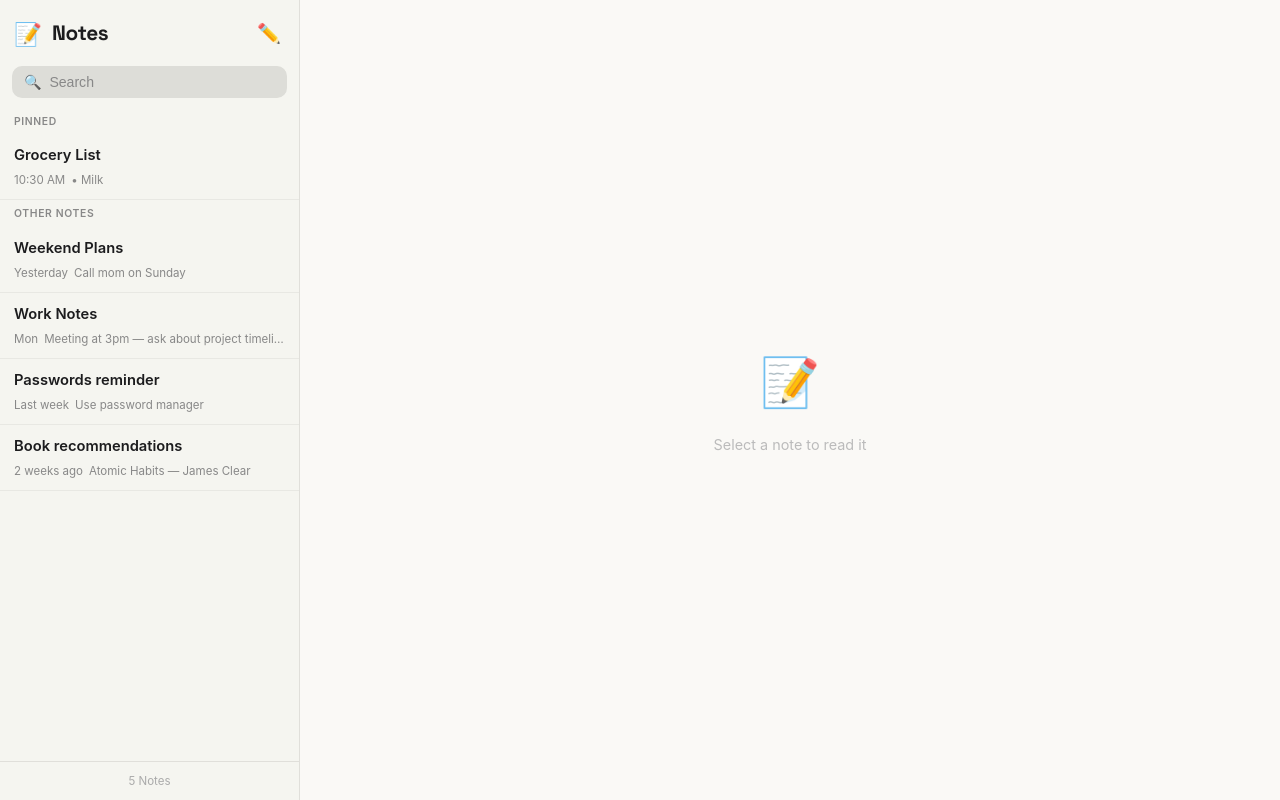
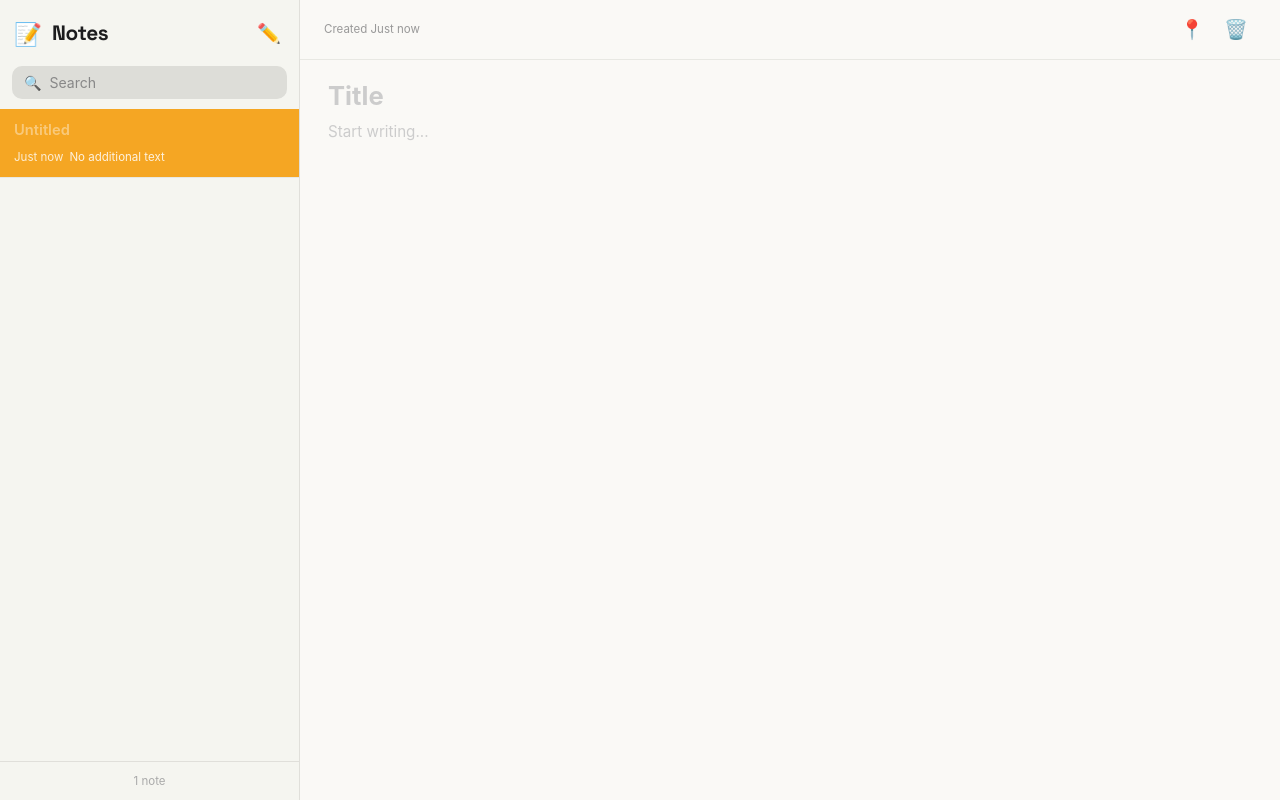
Before and after one commit to ENDPLAYZ45/PVT, a Next.js app: page /notes in a window 1280 px wide. Both pictures are taken after a click on the button "✏️". Built offline with nearby package versions, Linux system fonts and the light colour scheme.

Commit message:
feat: fully functional notes app decoy with create/edit/delete/pin + localStorage

```diff
--- a/src/app/globals.css
+++ b/src/app/globals.css
@@ -606,11 +606,160 @@ h4 { font-size: 1.25rem; }
 .calc-btn--zero { grid-column: span 2; text-align: left; padding-left: 28px; }
 .calc-hint { text-align: center; color: #2a2a2a; font-size: 0.6rem; padding: 8px; font-family: monospace; user-select: none; }
 
-/* ---------- Notes Decoy App ---------- */
+/* ---------- Notes App (Functional Decoy) ---------- */
 .notes-layout {
   display: flex; height: 100vh; width: 100%;
   background: #FAF9F6; font-family: -apple-system, BlinkMacSystemFont, 'Segoe UI', sans-serif;
   overflow: hidden;
+}
+
+/* Sidebar */
+.notes-sidebar {
+  width: 300px; min-width: 300px; height: 100vh;
+  background: #F5F5F0; border-right: 1px solid #E0DFDA;
+  display: flex; flex-direction: column; overflow: hidden;
+}
+.notes-header {
+  display: flex; align-items: center; gap: 10px;
+  padding: 16px 14px 10px; flex-shrink: 0;
+}
+.notes-logo {
+  font-size: 1.4rem; cursor: pointer; user-select: none;
+  -webkit-tap-highlight-color: transparent; flex-shrink: 0;
+}
+.notes-title { flex: 1; font-size: 1.3rem; font-weight: 700; color: #1c1c1e; margin: 0; }
+.notes-compose {
+  background: none; border: none; font-size: 1.3rem; cursor: pointer;
+  color: #F5A623; padding: 4px; transition: transform 0.15s ease;
+}
+.notes-compose:hover { transform: scale(1.15); }
+
+.notes-search-wrap { padding: 4px 12px 10px; flex-shrink: 0; }
+.notes-search {
+  width: 100%; padding: 8px 12px;
+  background: #DDDDD8; border: none; border-radius: 10px;
+  font-size: 0.88rem; color: #1c1c1e; outline: none;
+  font-family: inherit;
+}
+.notes-search::placeholder { color: #888; }
+
+.notes-section-label {
+  padding: 6px 14px 2px; font-size: 0.62rem; font-weight: 700;
+  color: #999; letter-spacing: 0.08em; flex-shrink: 0;
+}
+
+/* Notes list */
+.notes-list { flex: 1; overflow-y: auto; }
+
+.notes-list-empty {
+  padding: 40px 20px; text-align: center; color: #bbb;
+  display: flex; flex-direction: column; align-items: center; gap: 12px;
+}
+.notes-list-empty p { font-size: 0.88rem; }
+
+.notes-item {
+  padding: 10px 14px; cursor: pointer; border-bottom: 1px solid #E8E8E3;
+  transition: background 0.1s ease;
+}
+.notes-item:hover { background: #EDECEA; }
+.notes-item--active { background: #F5A623 !important; }
+.notes-item--active .notes-item-title { color: #fff; }
+.notes-item--active .notes-item-time { color: rgba(255,255,255,0.8); }
+.notes-item--active .notes-item-body { color: rgba(255,255,255,0.85); }
+.notes-item--active .notes-pin-icon { opacity: 1; }
+
+.notes-item-row { display: flex; align-items: center; justify-content: space-between; gap: 6px; margin-bottom: 3px; }
+.notes-item-title { font-size: 0.92rem; font-weight: 600; color: #1c1c1e; white-space: nowrap; overflow: hidden; text-overflow: ellipsis; flex: 1; }
+.notes-pin-icon { font-size: 0.75rem; flex-shrink: 0; }
+.notes-item-preview { display: flex; gap: 6px; align-items: baseline; }
+.notes-item-time { font-size: 0.72rem; color: #888; white-space: nowrap; flex-shrink: 0; }
+.notes-item-body { font-size: 0.72rem; color: #888; white-space: nowrap; overflow: hidden; text-overflow: ellipsis; }
+
+.notes-footer {
+  padding: 10px 14px; text-align: center; font-size: 0.72rem; color: #aaa;
+  flex-shrink: 0; margin-top: auto; border-top: 1px solid #E0DFDA;
+}
+
+/* Create button */
+.notes-create-btn {
+  background: #F5A623; color: white; border: none; border-radius: 8px;
+  padding: 8px 18px; font-size: 0.85rem; font-weight: 600; cursor: pointer;
+  transition: opacity 0.15s ease;
+}
+.notes-create-btn:hover { opacity: 0.85; }
+
+/* Detail pane */
+.notes-detail { flex: 1; display: flex; flex-direction: column; overflow: hidden; background: #FAF9F6; }
+.notes-detail-header {
+  display: flex; align-items: center; justify-content: space-between;
+  padding: 12px 24px; border-bottom: 1px solid #E8E8E3; flex-shrink: 0;
+}
+.notes-detail-time { font-size: 0.72rem; color: #999; }
+.notes-detail-actions { display: flex; gap: 4px; }
+.notes-action-btn {
+  background: none; border: none; font-size: 1.2rem; cursor: pointer;
+  padding: 4px 8px; border-radius: 6px; transition: background 0.1s ease;
+}
+.notes-action-btn:hover { background: rgba(0,0,0,0.06); }
+.notes-delete-btn:hover { background: rgba(255,59,48,0.1); }
+
+/* Editor */
+.notes-editor { flex: 1; display: flex; flex-direction: column; overflow: hidden; padding: 0; }
+.notes-editor-title {
+  font-size: 1.6rem; font-weight: 700; color: #1c1c1e;
+  border: none; outline: none; padding: 20px 28px 8px;
+  background: transparent; font-family: inherit; width: 100%;
+  flex-shrink: 0;
+}
+.notes-editor-title::placeholder { color: #ccc; }
+.notes-editor-body {
+  flex: 1; border: none; outline: none;
+  padding: 0 28px 20px; resize: none;
+  font-size: 0.95rem; color: #3c3c3e; line-height: 1.75;
+  background: transparent; font-family: inherit; width: 100%;
+  overflow-y: auto;
+}
+.notes-editor-body::placeholder { color: #ccc; }
+
+/* Empty state */
+.notes-empty { flex: 1; display: flex; flex-direction: column; align-items: center; justify-content: center; gap: 14px; color: #bbb; }
+.notes-empty-icon { font-size: 3rem; }
+.notes-empty p { font-size: 0.9rem; margin-bottom: 4px; }
+
+/* Dark mode */
+@media (prefers-color-scheme: dark) {
+  .notes-layout { background: #1C1C1E; }
+  .notes-sidebar { background: #2C2C2E; border-color: #3A3A3C; }
+  .notes-title { color: #F2F2F7; }
+  .notes-search { background: #3A3A3C; color: #F2F2F7; }
+  .notes-item { border-color: #3A3A3C; }
+  .notes-item:hover { background: #3A3A3C; }
+  .notes-item-title { color: #F2F2F7; }
+  .notes-detail { background: #1C1C1E; }
+  .notes-detail-header { border-color: #3A3A3C; }
+  .notes-editor-title { color: #F2F2F7; }
+  .notes-editor-body { color: #D1D1D1; }
+  .notes-footer { border-color: #3A3A3C; }
+  .notes-section-label { color: #555; }
+}
+[data-theme="dark"] .notes-layout { background: #1C1C1E; }
+[data-theme="dark"] .notes-sidebar { background: #2C2C2E; border-color: #3A3A3C; }
+[data-theme="dark"] .notes-title { color: #F2F2F7; }
+[data-theme="dark"] .notes-search { background: #3A3A3C; color: #F2F2F7; }
+[data-theme="dark"] .notes-item { border-color: #3A3A3C; }
+[data-theme="dark"] .notes-item:hover { background: #3A3A3C; }
+[data-theme="dark"] .notes-item-title { color: #F2F2F7; }
+[data-theme="dark"] .notes-detail { background: #1C1C1E; }
+[data-theme="dark"] .notes-detail-header { border-color: #3A3A3C; }
+[data-theme="dark"] .notes-editor-title { color: #F2F2F7; }
+[data-theme="dark"] .notes-editor-body { color: #D1D1D1; }
+[data-theme="dark"] .notes-section-label { color: #555; }
+[data-theme="dark"] .notes-action-btn:hover { background: rgba(255,255,255,0.08); }
+
+/* Mobile */
+@media (max-width: 768px) {
+  .notes-sidebar { width: 100%; min-width: 100%; border-right: none; }
+  .notes-detail { display: none; }
 }
 
 /* Sidebar */
--- a/src/app/notes/page.tsx
+++ b/src/app/notes/page.tsx
@@ -1,57 +1,155 @@
 "use client";
 
-import { useState, useEffect } from "react";
+import { useState, useEffect, useRef } from "react";
 import { useRouter } from "next/navigation";
 
-const DEFAULT_NOTES = [
-  { id: 1, title: "Grocery List", body: "• Milk\n• Eggs\n• Bread\n• Butter\n• Coffee\n• Fruits", time: "10:30 AM", pinned: true },
-  { id: 2, title: "Weekend Plans", body: "Call mom on Sunday\nPay electricity bill\nGym — skip leg day?\nMovie with friends maybe", time: "Yesterday", pinned: false },
-  { id: 3, title: "Work Notes", body: "Meeting at 3pm — ask about project timeline\nSend report to Rahul\nDeadline: Friday EOD", time: "Mon", pinned: false },
-  { id: 4, title: "Passwords reminder", body: "Use password manager\nDon't reuse passwords\nUpdate old accounts", time: "Last week", pinned: false },
-  { id: 5, title: "Book recommendations", body: "Atomic Habits — James Clear\nThe Alchemist\nSapiens\nLet's Talk Money", time: "2 weeks ago", pinned: false },
-];
+interface Note {
+  id: string;
+  title: string;
+  body: string;
+  updatedAt: string;
+  createdAt: string;
+  pinned: boolean;
+}
+
+function formatTime(iso: string) {
+  const d = new Date(iso);
+  const now = new Date();
+  const diff = now.getTime() - d.getTime();
+  if (diff < 60000) return "Just now";
+  if (diff < 3600000) return `${Math.floor(diff / 60000)}m ago`;
+  if (diff < 86400000) return d.toLocaleTimeString([], { hour: "2-digit", minute: "2-digit" });
+  if (diff < 604800000) return d.toLocaleDateString([], { weekday: "short" });
+  return d.toLocaleDateString([], { month: "short", day: "numeric" });
+}
+
+const STORAGE_KEY = "pvt_notes_data";
+
+function loadNotes(): Note[] {
+  if (typeof window === "undefined") return [];
+  try {
+    const raw = localStorage.getItem(STORAGE_KEY);
+    return raw ? JSON.parse(raw) : [];
+  } catch { return []; }
+}
+
+function saveNotes(notes: Note[]) {
+  localStorage.setItem(STORAGE_KEY, JSON.stringify(notes));
+}
 
 export default function NotesPage() {
   const router = useRouter();
-  const [selected, setSelected] = useState<typeof DEFAULT_NOTES[0] | null>(null);
+  const [notes, setNotes] = useState<Note[]>([]);
+  const [selected, setSelected] = useState<Note | null>(null);
   const [search, setSearch] = useState("");
+  const [editTitle, setEditTitle] = useState("");
+  const [editBody, setEditBody] = useState("");
   const [logoTaps, setLogoTaps] = useState(0);
-  const [tapTimer, setTapTimer] = useState<ReturnType<typeof setTimeout> | null>(null);
+  const tapTimerRef = useRef<ReturnType<typeof setTimeout> | null>(null);
+  const autoSaveRef = useRef<ReturnType<typeof setTimeout> | null>(null);
+  const bodyRef = useRef<HTMLTextAreaElement>(null);
 
-  // Secret: tap the "N" logo 3 times to return to chat
+  // Load notes on mount
+  useEffect(() => {
+    const loaded = loadNotes();
+    setNotes(loaded);
+  }, []);
+
+  // Auto-save on edit with 600ms debounce
+  useEffect(() => {
+    if (!selected) return;
+    if (autoSaveRef.current) clearTimeout(autoSaveRef.current);
+    autoSaveRef.current = setTimeout(() => {
+      const updatedNote: Note = {
+        ...selected,
+        title: editTitle.trim() || "Untitled",
+        body: editBody,
+        updatedAt: new Date().toISOString(),
+      };
+      const updated = notes.map((n) => (n.id === selected.id ? updatedNote : n));
+      setNotes(updated);
+      setSelected(updatedNote);
+      saveNotes(updated);
+    }, 600);
+  }, [editTitle, editBody]);
+
+  const createNote = () => {
+    const newNote: Note = {
+      id: crypto.randomUUID(),
+      title: "",
+      body: "",
+      updatedAt: new Date().toISOString(),
+      createdAt: new Date().toISOString(),
+      pinned: false,
+    };
+    const updated = [newNote, ...notes];
+    setNotes(updated);
+    saveNotes(updated);
+    selectNote(newNote);
+    setTimeout(() => {
+      // Focus title if empty
+      const titleEl = document.getElementById("note-title-input") as HTMLInputElement;
+      if (titleEl) titleEl.focus();
+    }, 50);
+  };
+
+  const selectNote = (note: Note) => {
+    setSelected(note);
+    setEditTitle(note.title);
+    setEditBody(note.body);
+  };
+
+  const deleteNote = (id: string) => {
+    const updated = notes.filter((n) => n.id !== id);
+    setNotes(updated);
+    saveNotes(updated);
+    if (selected?.id === id) {
+      setSelected(null);
+      setEditTitle("");
+      setEditBody("");
+    }
+  };
+
+  const togglePin = (id: string) => {
+    const updated = notes.map((n) => (n.id === id ? { ...n, pinned: !n.pinned } : n));
+    setNotes(updated);
+    saveNotes(updated);
+    if (selected?.id === id) setSelected((prev) => prev ? { ...prev, pinned: !prev.pinned } : null);
+  };
+
+  // Secret exit: tap 📝 logo 3 times within 2s
   const handleLogoTap = () => {
-    const newCount = logoTaps + 1;
-    setLogoTaps(newCount);
-
-    if (tapTimer) clearTimeout(tapTimer);
-    const t = setTimeout(() => setLogoTaps(0), 2000);
-    setTapTimer(t);
-
-    if (newCount >= 3) {
+    const count = logoTaps + 1;
+    setLogoTaps(count);
+    if (tapTimerRef.current) clearTimeout(tapTimerRef.current);
+    tapTimerRef.current = setTimeout(() => setLogoTaps(0), 2000);
+    if (count >= 3) {
       setLogoTaps(0);
       router.push("/chat");
     }
   };
 
-  const filtered = DEFAULT_NOTES.filter(
+  const filtered = notes.filter(
     (n) =>
       n.title.toLowerCase().includes(search.toLowerCase()) ||
       n.body.toLowerCase().includes(search.toLowerCase())
   );
-
   const pinned = filtered.filter((n) => n.pinned);
   const others = filtered.filter((n) => !n.pinned);
+  const sorted = [...pinned, ...others].sort((a, b) =>
+    a.pinned === b.pinned ? new Date(b.updatedAt).getTime() - new Date(a.updatedAt).getTime() : a.pinned ? -1 : 1
+  );
 
   return (
     <div className="notes-layout">
-      {/* Sidebar */}
+      {/* ── Sidebar ── */}
       <div className="notes-sidebar">
         <div className="notes-header">
-          <div className="notes-logo" onClick={handleLogoTap} title="">
-            📝
-          </div>
+          <div className="notes-logo" onClick={handleLogoTap}>📝</div>
           <h1 className="notes-title">Notes</h1>
-          <button className="notes-compose" title="New note">✏️</button>
+          <button className="notes-compose" onClick={createNote} title="New note">
+            ✏️
+          </button>
         </div>
 
         <div className="notes-search-wrap">
@@ -64,72 +162,95 @@ export default function NotesPage() {
           />
         </div>
 
-        {pinned.length > 0 && (
-          <>
-            <div className="notes-section-label">PINNED</div>
-            {pinned.map((note) => (
+        {/* Notes list */}
+        <div className="notes-list">
+          {sorted.length === 0 && (
+            <div className="notes-list-empty">
+              <p>No notes yet.</p>
+              <button className="notes-create-btn" onClick={createNote}>+ New Note</button>
+            </div>
+          )}
+
+          {pinned.length > 0 && <div className="notes-section-label">PINNED</div>}
+          {sorted.map((note) => (
             <div
               key={note.id}
               className={`notes-item ${selected?.id === note.id ? "notes-item--active" : ""}`}
-                onClick={() => setSelected(note)}
+              onClick={() => selectNote(note)}
             >
-                <div className="notes-item-title">{note.title}</div>
+              <div className="notes-item-row">
+                <div className="notes-item-title">
+                  {note.title || <span style={{ opacity: 0.4 }}>Untitled</span>}
+                </div>
+                {note.pinned && <span className="notes-pin-icon">📌</span>}
+              </div>
               <div className="notes-item-preview">
-                  <span className="notes-item-time">{note.time}</span>
-                  <span className="notes-item-body">{note.body.split("\n")[0]}</span>
+                <span className="notes-item-time">{formatTime(note.updatedAt)}</span>
+                <span className="notes-item-body">
+                  {note.body.split("\n")[0] || "No additional text"}
+                </span>
               </div>
             </div>
           ))}
-          </>
-        )}
-
-        {others.length > 0 && (
-          <>
-            {pinned.length > 0 && <div className="notes-section-label">OTHER NOTES</div>}
-            {others.map((note) => (
-              <div
-                key={note.id}
-                className={`notes-item ${selected?.id === note.id ? "notes-item--active" : ""}`}
-                onClick={() => setSelected(note)}
-              >
-                <div className="notes-item-title">{note.title}</div>
-                <div className="notes-item-preview">
-                  <span className="notes-item-time">{note.time}</span>
-                  <span className="notes-item-body">{note.body.split("\n")[0]}</span>
         </div>
-              </div>
-            ))}
-          </>
-        )}
 
         <div className="notes-footer">
-          <span>{DEFAULT_NOTES.length} Notes</span>
+          {notes.length === 0 ? "No notes" : `${notes.length} ${notes.length === 1 ? "note" : "notes"}`}
         </div>
       </div>
 
-      {/* Note detail */}
+      {/* ── Detail / Editor ── */}
       <div className="notes-detail">
         {selected ? (
           <>
             <div className="notes-detail-header">
-              <div className="notes-detail-time">Edited {selected.time}</div>
+              <div className="notes-detail-time">
+                {selected.updatedAt !== selected.createdAt
+                  ? `Edited ${formatTime(selected.updatedAt)}`
+                  : `Created ${formatTime(selected.createdAt)}`}
+              </div>
               <div className="notes-detail-actions">
-                <button className="notes-action-btn">⋯</button>
+                <button
+                  className="notes-action-btn"
+                  onClick={() => togglePin(selected.id)}
+                  title={selected.pinned ? "Unpin" : "Pin"}
+                >
+                  {selected.pinned ? "📌" : "📍"}
+                </button>
+                <button
+                  className="notes-action-btn notes-delete-btn"
+                  onClick={() => deleteNote(selected.id)}
+                  title="Delete note"
+                >
+                  🗑️
+                </button>
               </div>
             </div>
-            <div className="notes-detail-body">
-              <h2 className="notes-detail-title">{selected.title}</h2>
-              <div className="notes-detail-text">
-                {selected.body.split("\n").map((line, i) => (
-                  <p key={i}>{line || <br />}</p>
-                ))}
-              </div>
+            <div className="notes-editor">
+              <input
+                id="note-title-input"
+                className="notes-editor-title"
+                type="text"
+                placeholder="Title"
+                value={editTitle}
+                onChange={(e) => setEditTitle(e.target.value)}
+              />
+              <textarea
+                ref={bodyRef}
+                className="notes-editor-body"
+                placeholder="Start writing..."
+                value={editBody}
+                onChange={(e) => setEditBody(e.target.value)}
+              />
             </div>
           </>
         ) : (
           <div className="notes-empty">
             <div className="notes-empty-icon">📝</div>
-            <p>Select a note to read it</p>
+            <p>Select a note or create a new one</p>
+            <button className="notes-create-btn" onClick={createNote}>
+              + New Note
+            </button>
           </div>
         )}
       </div>
```
Lines whose indentation alone changed are shown as unchanged.
